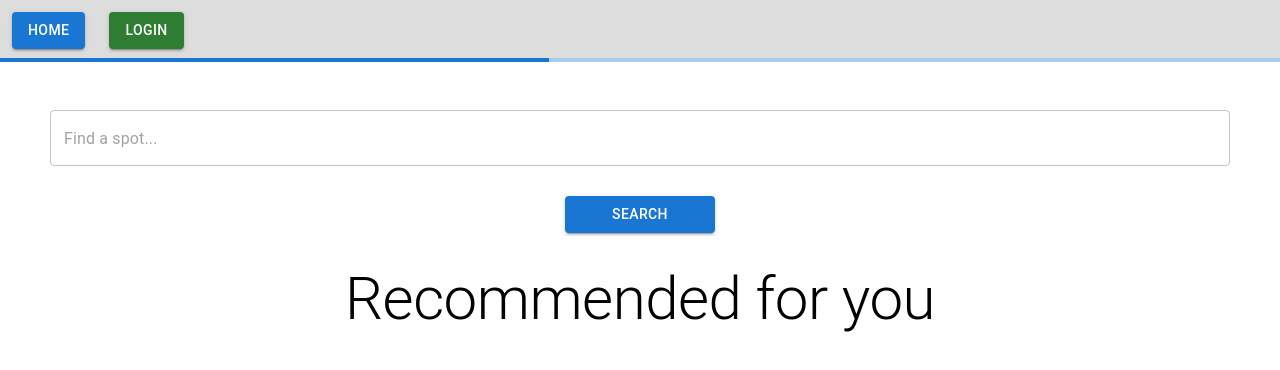
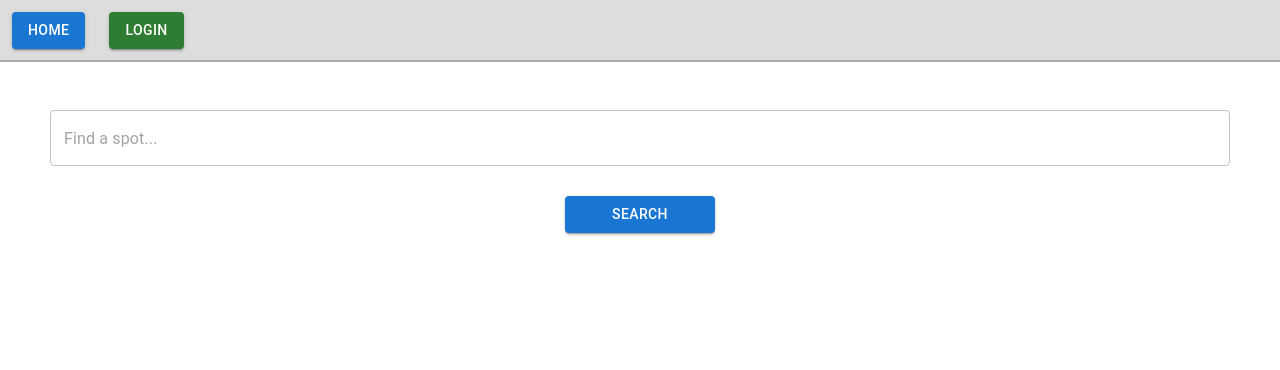
Before and after one commit to RunChennnn/Parking-Space-Booking, a React (Create React App) app in the folder frontend/vroom/: page /home in a window 1280 px wide. Shown: the top 370 px of the page. Built offline with nearby package versions, Linux system fonts and the light colour scheme; no server answers.

Commit message:
non-logged-in change

```diff
--- a/frontend/vroom/src/pages/Home.jsx
+++ b/frontend/vroom/src/pages/Home.jsx
@@ -4,7 +4,7 @@ import { Button, TextField, Typography } from '@mui/material';
 import makeRequest from '../utilities/makeRequest';
 import SearchStub from '../components/SearchStub';
 import { useNavigate } from 'react-router-dom';
-import { adminIsLoggedIn } from '../utilities/admin';
+import { adminIsLoggedIn, userIsLoggedIn } from '../utilities/admin';
 
 function Home () {
   const navigate = useNavigate();
@@ -15,15 +15,13 @@ function Home () {
 
   React.useEffect(() => {
     async function getData () {
+      if (!adminIsLoggedIn() && userIsLoggedIn()) {
         const request = {
           num: 5,
           alreadyReceived: [],
         };
         const response = await makeRequest('POST', `recommend/${localStorage.getItem('vroom-id')}`, request);
-
         const tmp = []
-
-      // app.get('/spot/:spotId'
         for (const id of response.ids) {
           const prop = await makeRequest('GET', `spot/${id}`, {});
           prop.data.id = id;
@@ -31,6 +29,7 @@ function Home () {
           tmp.push(SearchStub(prop.data));
         }
         setRecommended(tmp);
+      }
       setLoading(false);
     }
 
@@ -64,7 +63,7 @@ function Home () {
           )
         : (
         <>
-          <Typography align='center' variant='h2'>Recommended for you</Typography>
+          {userIsLoggedIn() && <Typography align='center' variant='h2'>Recommended for you</Typography>}
           {recommended}
         </>
           )}
```
Lines whose indentation alone changed are shown as unchanged.
